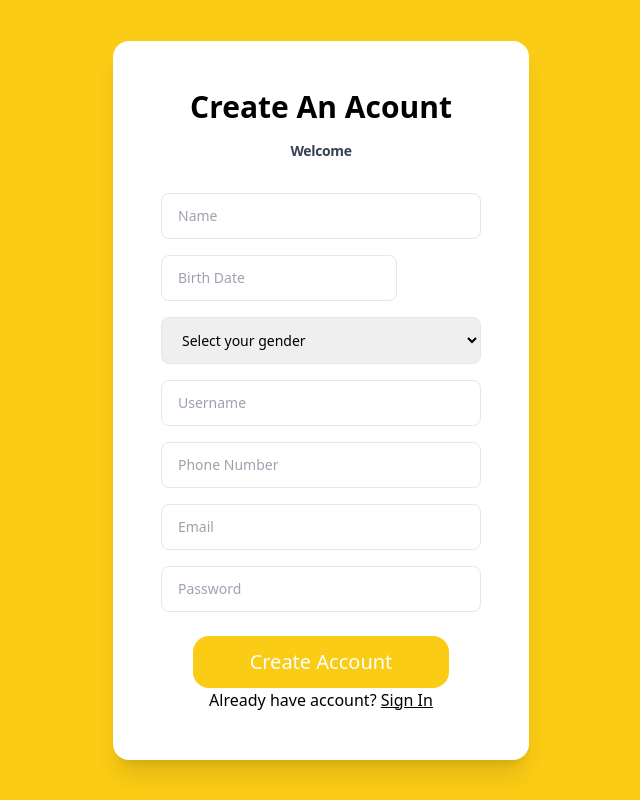
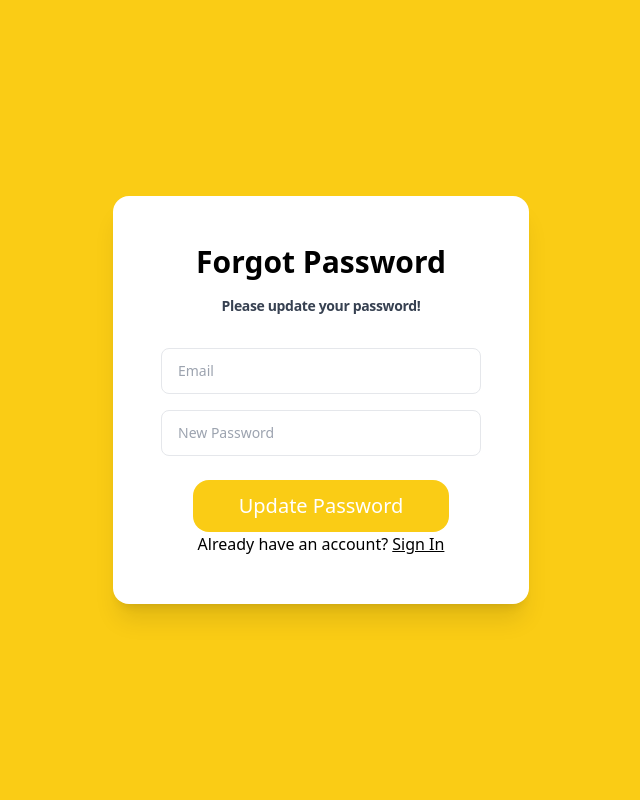
Before and after one commit to bnitish101/PythonFastApiReactTailwindCSS_UserAuthentication, a React (Create React App) app in the folder frontend/: page / in a window 1280 px wide. Shown: the whole page, without its empty margins (319-959 px from the left). Built offline with nearby package versions, Linux system fonts and the light colour scheme.

Commit message:
create forgot password page

```diff
--- a/frontend/src/App.js
+++ b/frontend/src/App.js
@@ -1,4 +1,5 @@
 import './App.css';
+import Forgot from './form/Forgot';
 import Login from './form/Login';
 import Register from './form/Register';
 
@@ -7,7 +8,8 @@ function App() {
     <div className="min-h-screen bg-yellow-400 flex justify-center items-center">
       <div className="py-12 px-12 bg-white rounded-2xl shadow-xl z-20">
         {/* <Login/> */}
-        <Register/>
+        {/* <Register/> */}
+        <Forgot/>
       </div>
     </div>
   );
--- /dev/null
+++ b/frontend/src/form/Forgot.js
@@ -0,0 +1,38 @@
+import React from 'react'
+
+export default function Forgot() {
+  return (
+    <React.Fragment>
+        <h1 className="text-3xl font-bold text-center mb-4 cursor-pointer">
+            Forgot Password
+        </h1>
+        <p className="w-80 text-center text-sm mb-8 font-semibold text-gray-700 -tracking-wide cursor-pointer mx-auto">
+            Please update your password!
+        </p>
+        <form>
+          <div className="space-y-4">
+            <input
+                type="email" name="" id="" placeholder="Email"
+                className="block text-sm py-3 px-4 rounded-lg w-full border outline-none focus:ring focus:outline-none focus:ring-yellow-400"
+            />
+            <input
+                type="password" name="" id="" placeholder="New Password"
+                className="block text-sm py-3 px-4 rounded-lg w-full border outline-none focus:ring focus:outline-none focus:ring-yellow-400"
+            />
+          </div>
+          <div className="text-center mt-6">
+            <button
+                type="submit"
+                className="py-3 w-64 text-xl text-white bg-yellow-400 rounded-2xl hover:bg-yellow-300 active:bg-yellow-500 outline-none"
+                >
+                Update Password
+            </button>
+            <p>
+              Already have an account?{" "}
+              <span className="underline cursor-pointer">Sign In</span>
+            </p>
+          </div>
+        </form>
+    </React.Fragment>
+  )
+}
```
